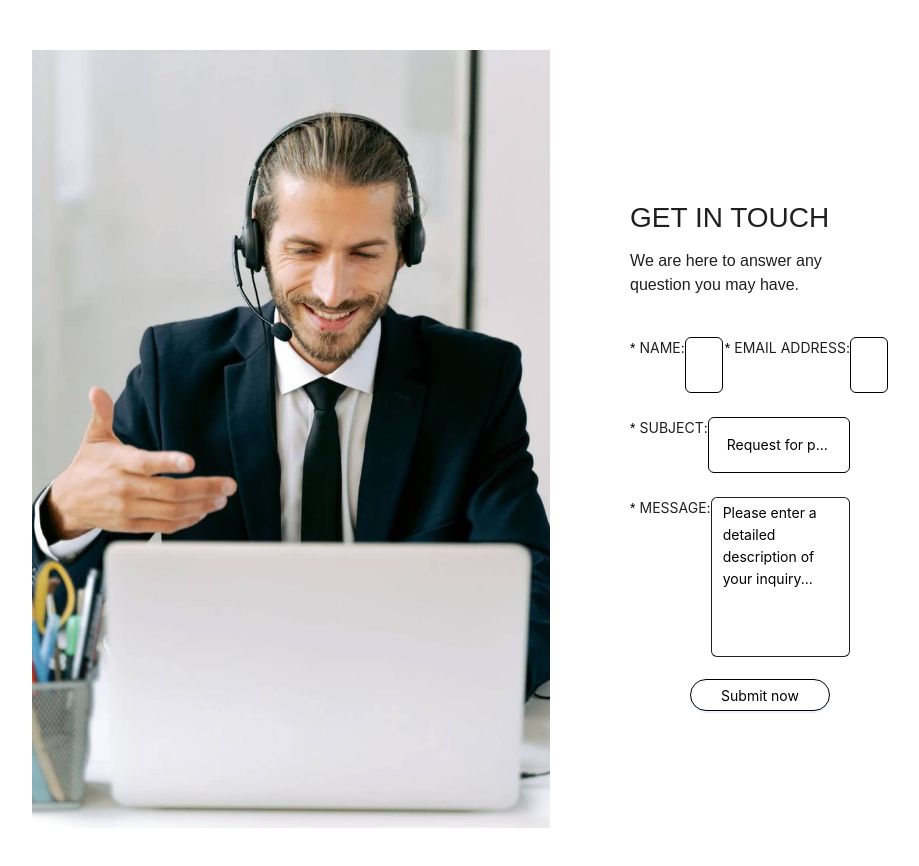
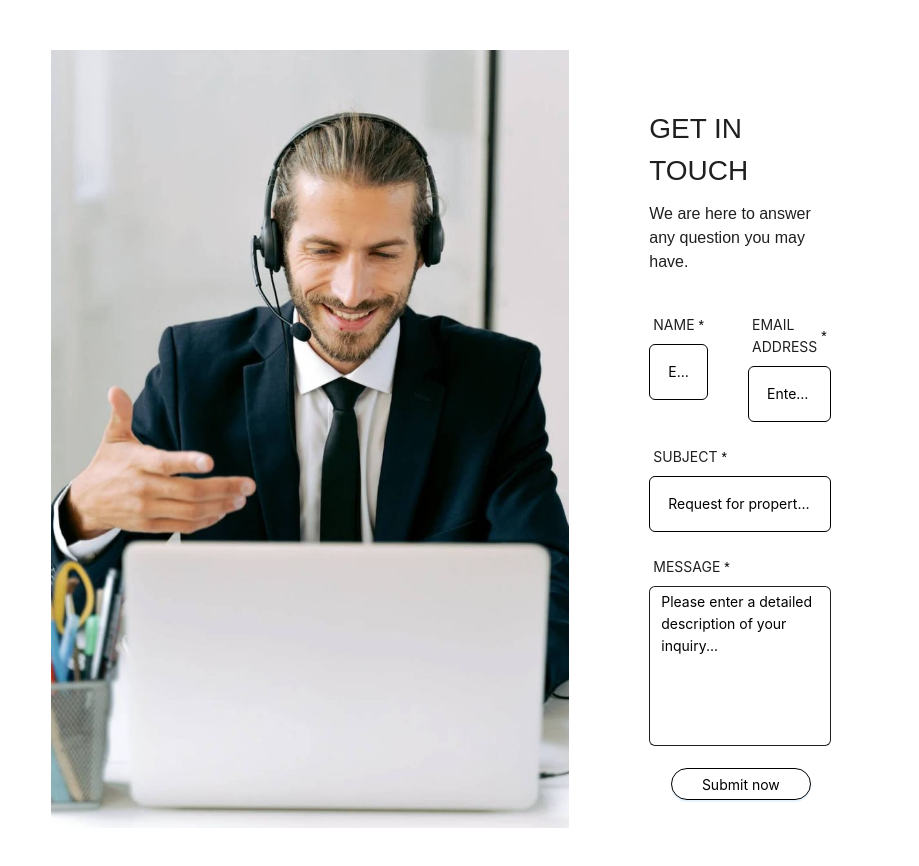
Before and after one commit to aspect002/wrapper-examples, a Next.js app: page / in a window 1280 px wide. Shown: the top 866 px of the page, without its empty margins (199-1118 px from the left). Built offline with nearby package versions, Linux system fonts and the light colour scheme.

Commit message:
variables fix

```diff
--- a/src/Components/CustomComponents/Name/name.module.scss
+++ b/src/Components/CustomComponents/Name/name.module.scss
@@ -1,38 +1,15 @@
 .wrapper-container .name-container {
---ant-form-label-colon-margin-inline-start: 0px;
---ant-form-label-colon-margin-inline-end: 0px;
---ant-form-label-height: none;
---ant-form-label-required-mark-color: black;
---ant-form-label-font-size: 14px;
+  --ant-form-label-colon-margin-inline-start: 0px;
+  --ant-form-label-colon-margin-inline-end: 0px;
+  --ant-form-label-height: none;
+  --ant-form-label-required-mark-color: black;
+  --ant-form-label-font-size: 14px;
 }
 
-// .name-container :global(.ant-form-item) {
-// display: flex;
-// flex-direction: column;
-// }
+:global(.ant-form-item-label > label.ant-form-item-required::before) {
+  margin-left: 4px;
+}
 
-// :global(.ant-row) {
-// flex-direction: column;
-// display: flex;
-// margin-bottom: 60px;
-// gap: 10px;
-// }
-
-// :global(.ant-form-item-label) {
-// font-size: 14px;
-// display: flex;
-// --ant-form-label-colon-margin-inline-start: 0px;
-// --ant-form-label-colon-margin-inline-end: 0px;
-// --ant-form-label-height: none;
-// --ant-form-label-required-mark-color: black;
-// }
-
-// :global(.ant-form-item-label > label.ant-form-item-required::before) {
-// margin-left: 4px;
-// }
-// :global(.ant-form-item-label > label.ant-form-item-required::after) {
-// content: none;
-// }
-// :global(.ant-form-item-required) {
-// flex-direction: row-reverse;
-// }
+:global(.ant-form-item-required) {
+  flex-direction: row-reverse;
+}
--- a/src/Components/MyForm/MyForm.tsx
+++ b/src/Components/MyForm/MyForm.tsx
@@ -22,22 +22,46 @@ const MyForm = () => {
         We are here to answer any question you may have.
       </CustomParagraph>
       <div className={styles.nameInput}>
-        <Name label="NAME" name="name" rules={[{ required: true }]}>
+        <Name
+          name="name"
+          rules={[{ required: true }]}
+          label="NAME"
+          labelCol={{ span: 24 }}
+          wrapperCol={{ span: 24 }}
+        >
           <CustomInput placeholder="Enter your name" autoComplete="name" />
         </Name>
 
-        <Name label="EMAIL ADDRESS" name="email" rules={[{ required: true }]}>
+        <Name
+          name="email"
+          rules={[{ required: true }]}
+          label="EMAIL ADDRESS"
+          labelCol={{ span: 24 }}
+          wrapperCol={{ span: 24 }}
+        >
           <CustomInput placeholder="Enter your email" autoComplete="email" />
         </Name>
       </div>
-      <Name label="SUBJECT" name="subject" rules={[{ required: true }]}>
+      <Name
+        name="subject"
+        rules={[{ required: true }]}
+        label="SUBJECT"
+        labelCol={{ span: 24 }}
+        wrapperCol={{ span: 24 }}
+      >
         <CustomInput
           placeholder="Request for property information"
           autoComplete="off"
         />
       </Name>
 
-      <Name label="MESSAGE" name="message" rules={[{ required: true }]}>
+      <Name
+        name="message"
+        rules={[{ required: true }]}
+        label="MESSAGE"
+        labelCol={{ span: 24 }}
+        wrapperCol={{ span: 24 }}
+      >
         <CustomTextArea
           placeholder="Please enter a detailed description of your inquiry..."
           autoComplete="off"
```
